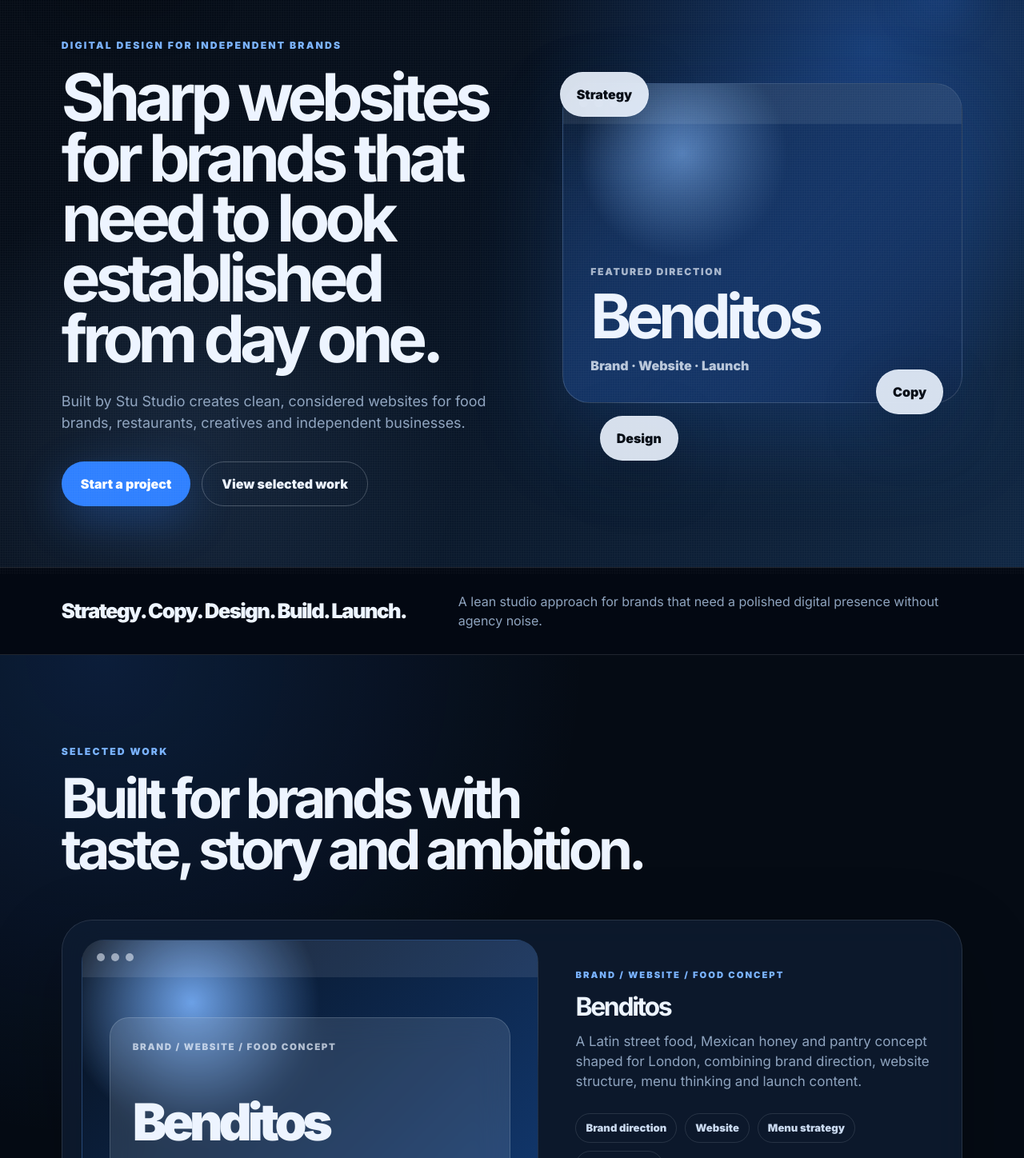
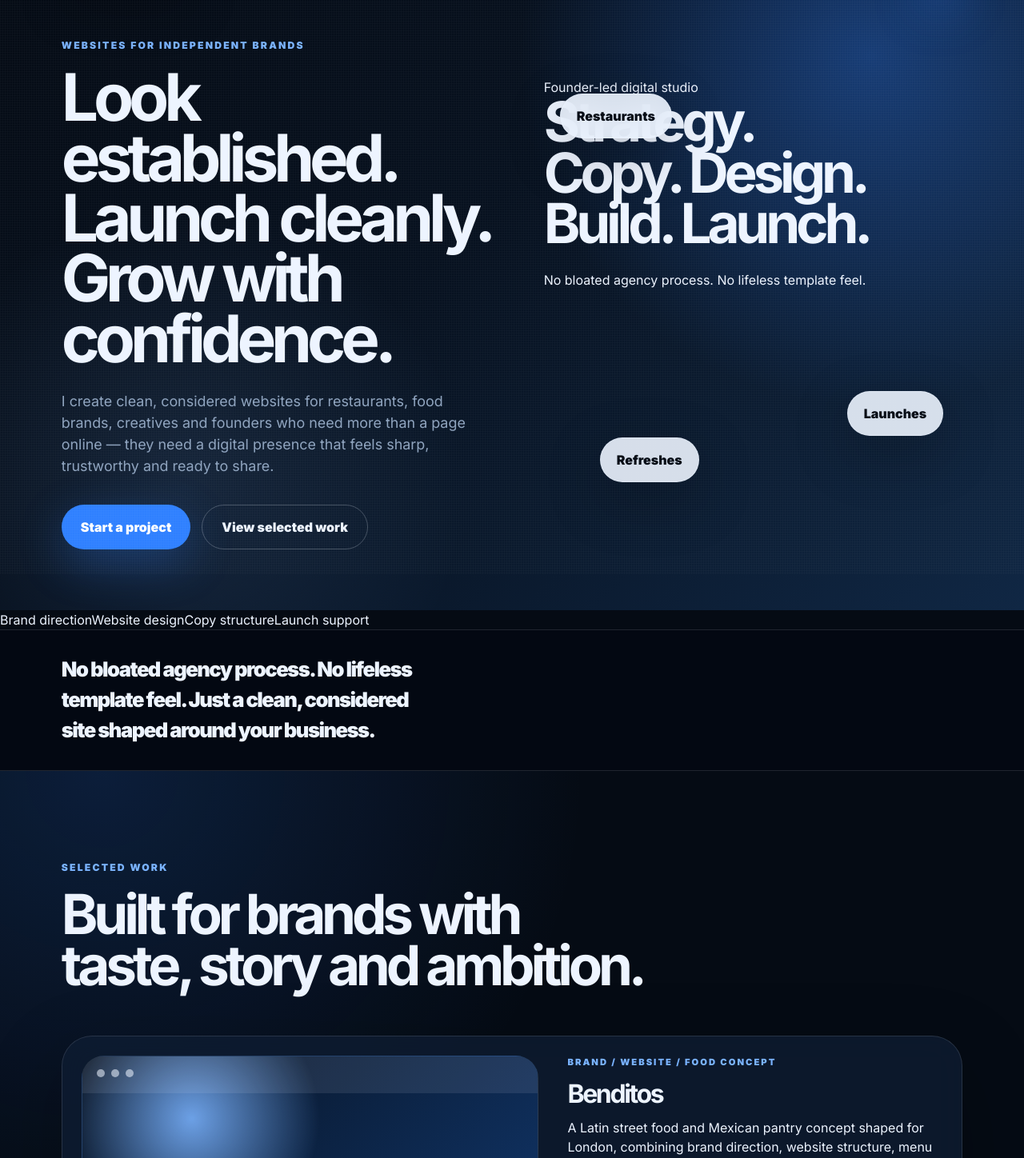
Before and after one commit to stucottam-maker/webdesignsite, a React (Vite) app: page / in a window 1280 px wide. Shown: the part 82-1530 px from the top of the page at 80% size. Built offline with nearby package versions, Linux system fonts and the light colour scheme.

Commit message:
Refactor project data structure and update text

```diff
--- a/src/App.jsx
+++ b/src/App.jsx
@@ -4,26 +4,23 @@
 const projects = [
   {
     title: "Benditos",
-    category: "Brand / Website / Food Concept",
-    description:
-      "A Latin street food, Mexican honey and pantry concept shaped for London, combining brand direction, website structure, menu thinking and launch content.",
-    services: ["Brand direction", "Website", "Menu strategy", "Launch copy"],
+    type: "Brand / Website / Food Concept",
+    text: "A Latin street food and Mexican pantry concept shaped for London, combining brand direction, website structure, menu thinking and launch content.",
+    tags: ["Brand direction", "Website", "Menu strategy", "Launch copy"],
     className: "benditos",
   },
   {
     title: "Crudelia",
-    category: "Restaurant Website",
-    description:
-      "A bold restaurant website built around craving-led copy, strong food imagery, clear menu structure, contact flow, allergens and simple SEO.",
-    services: ["Restaurant site", "Menu page", "Contact form", "SEO"],
+    type: "Restaurant Website",
+    text: "A bold restaurant website built around craving-led copy, strong food imagery, a clear menu structure, contact flow, allergens and simple SEO.",
+    tags: ["Restaurant site", "Menu page", "Contact form", "SEO"],
     className: "crudelia",
   },
   {
     title: "Entre Calles",
-    category: "Tourism / Experience Website",
-    description:
-      "A Mexico City food tour concept built around local culture, visual storytelling, bilingual structure and experience-led navigation.",
-    services: ["Tourism", "Bilingual UX", "Landing page", "Storytelling"],
+    type: "Tourism / Experience Website",
+    text: "A Mexico City food tour concept built around local culture, visual storytelling, bilingual structure and experience-led navigation.",
+    tags: ["Tourism", "Bilingual UX", "Landing page", "Storytelling"],
     className: "entrecalles",
   },
 ];
@@ -37,22 +34,41 @@
   {
     number: "02",
     title: "Restaurant & hospitality sites",
-    text: "Clean digital homes for menus, locations, opening hours, galleries, bookings, contact forms and social links.",
+    text: "Menus, galleries, locations, opening hours, bookings, contact forms and social links, designed clearly around the customer journey.",
   },
   {
     number: "03",
     title: "Digital refreshes",
-    text: "Refined updates for businesses with existing websites that feel outdated, messy or no longer match the brand.",
+    text: "Clean improvements for existing websites that feel outdated, messy or no longer match the quality of the business.",
   },
 ];
 
 const included = [
   "Responsive design",
   "Copy structure",
+  "SEO basics",
   "Contact setup",
-  "SEO basics",
   "Domain support",
   "Launch support",
+];
+
+const process = [
+  {
+    title: "Discover",
+    text: "We define the business, audience, goals, style and what the site actually needs to do.",
+  },
+  {
+    title: "Design",
+    text: "I shape the structure, page flow, visual direction and copy so the site feels clear and considered.",
+  },
+  {
+    title: "Build",
+    text: "The website is developed, refined and tested across screen sizes before launch.",
+  },
+  {
+    title: "Launch",
+    text: "Domain, contact links, SEO basics and final checks are handled so the site is ready to share.",
+  },
 ];
 
 function ProjectCard({ project }) {
@@ -66,8 +82,8 @@
         </div>
 
         <div className="mockup-window">
-          <div className="mockup-label">{project.category}</div>
-          <div className="mockup-title">{project.title}</div>
+          <p>{project.type}</p>
+          <h3>{project.title}</h3>
           <div className="mockup-lines">
             <span></span>
             <span></span>
@@ -76,14 +92,14 @@
         </div>
       </div>
 
-      <div className="project-content">
-        <p className="eyebrow small">{project.category}</p>
+      <div className="project-copy">
+        <p className="eyebrow small">{project.type}</p>
         <h3>{project.title}</h3>
-        <p>{project.description}</p>
+        <p>{project.text}</p>
 
         <div className="tag-list">
-          {project.services.map((service) => (
-            <span key={service}>{service}</span>
+          {project.tags.map((tag) => (
+            <span key={tag}>{tag}</span>
           ))}
         </div>
 
@@ -120,19 +136,19 @@
 
         <nav className={`nav-dropdown ${menuOpen ? "open" : ""}`}>
           <a href="#work" onClick={closeMenu}>
-            Selected work
+            Selected Work
           </a>
           <a href="#services" onClick={closeMenu}>
-            Services
+            What I Build
+          </a>
+          <a href="#process" onClick={closeMenu}>
+            How It Works
           </a>
           <a href="#included" onClick={closeMenu}>
-            What’s included
-          </a>
-          <a href="#process" onClick={closeMenu}>
-            Process
+            What’s Included
           </a>
           <a href="#contact" onClick={closeMenu}>
-            Start a project
+            Start a Project
           </a>
         </nav>
       </header>
@@ -140,16 +156,15 @@
       <main id="top">
         <section className="hero">
           <div className="hero-copy">
-            <p className="eyebrow">Digital design for independent brands</p>
+            <p className="eyebrow">Websites for independent brands</p>
 
-            <h1>
-              Sharp websites for brands that need to look established from day
-              one.
-            </h1>
+            <h1>Look established. Launch cleanly. Grow with confidence.</h1>
 
             <p>
-              Built by Stu Studio creates clean, considered websites for food
-              brands, restaurants, creatives and independent businesses.
+              I create clean, considered websites for restaurants, food brands,
+              creatives and founders who need more than a page online — they
+              need a digital presence that feels sharp, trustworthy and ready to
+              share.
             </p>
 
             <div className="hero-actions">
@@ -163,39 +178,43 @@
           </div>
 
           <div className="hero-panel">
-            <div className="studio-card">
-              <div className="studio-card-top">
+            <div className="hero-card">
+              <div className="hero-card-top">
                 <span></span>
                 <span></span>
                 <span></span>
               </div>
 
-              <div className="studio-card-content">
-                <p>Featured direction</p>
-                <h2>Benditos</h2>
-                <span>Brand · Website · Launch</span>
+              <div className="hero-card-inner">
+                <p>Founder-led digital studio</p>
+                <h2>Strategy. Copy. Design. Build. Launch.</h2>
+                <span>No bloated agency process. No lifeless template feel.</span>
               </div>
             </div>
 
-            <div className="floating-note note-one">Strategy</div>
-            <div className="floating-note note-two">Copy</div>
-            <div className="floating-note note-three">Design</div>
+            <div className="floating-note note-one">Restaurants</div>
+            <div className="floating-note note-two">Launches</div>
+            <div className="floating-note note-three">Refreshes</div>
           </div>
+        </section>
+
+        <section className="trust-strip">
+          <span>Brand direction</span>
+          <span>Website design</span>
+          <span>Copy structure</span>
+          <span>Launch support</span>
         </section>
 
         <section className="statement-section">
           <p>
-            Strategy. Copy. Design. Build. Launch.
+            No bloated agency process. No lifeless template feel. Just a clean,
+            considered site shaped around your business.
           </p>
-          <span>
-            A lean studio approach for brands that need a polished digital
-            presence without agency noise.
-          </span>
         </section>
 
         <section id="work" className="section work-section">
           <div className="section-heading">
-            <p className="eyebrow">Selected work</p>
+            <p className="eyebrow">Selected Work</p>
             <h2>Built for brands with taste, story and ambition.</h2>
           </div>
 
@@ -208,7 +227,7 @@
 
         <section id="services" className="section services-section">
           <div className="section-heading">
-            <p className="eyebrow">Services</p>
+            <p className="eyebrow">What I Build</p>
             <h2>Digital presence, shaped properly.</h2>
           </div>
 
@@ -223,10 +242,27 @@
           </div>
         </section>
 
+        <section id="process" className="section process-section">
+          <div className="section-heading">
+            <p className="eyebrow">How It Works</p>
+            <h2>Clear, calm and built around launch.</h2>
+          </div>
+
+          <div className="process-grid">
+            {process.map((step, index) => (
+              <article key={step.title}>
+                <span>{String(index + 1).padStart(2, "0")}</span>
+                <h3>{step.title}</h3>
+                <p>{step.text}</p>
+              </article>
+            ))}
+          </div>
+        </section>
+
         <section id="included" className="section included-section">
           <div className="included-panel">
             <div>
-              <p className="eyebrow">What’s included</p>
+              <p className="eyebrow">What’s Included</p>
               <h2>Everything needed to launch cleanly.</h2>
             </div>
 
@@ -238,41 +274,11 @@
           </div>
         </section>
 
-        <section id="process" className="section process-section">
-          <div className="process-panel">
-            <div>
-              <p className="eyebrow">Process</p>
-              <h2>Clear, calm and built around launch.</h2>
-            </div>
-
-            <div className="process-steps">
-              <div>
-                <span>01</span>
-                <p>We define the business, audience, style and purpose.</p>
-              </div>
-
-              <div>
-                <span>02</span>
-                <p>I shape the structure, visual direction and site copy.</p>
-              </div>
-
-              <div>
-                <span>03</span>
-                <p>The website is built, refined and tested across screens.</p>
-              </div>
-
-              <div>
-                <span>04</span>
-                <p>You launch with a polished site ready to send people to.</p>
-              </div>
-            </div>
-          </div>
-        </section>
-
         <section id="contact" className="contact-section">
           <div>
-            <p className="eyebrow">Start a project</p>
+            <p className="eyebrow">Start a Project</p>
             <h2>Ready to give your business a sharper online presence?</h2>
+
             <p>
               Send me a message with what you’re building, where you are now and
               what you need the website to do.
@@ -301,7 +307,7 @@
       </main>
 
       <footer className="footer">
-        <p>Built by Stu Studio — Digital design for independent brands.</p>
+        <p>Built by Stu Studio — Websites for independent brands.</p>
       </footer>
     </>
   );
```
